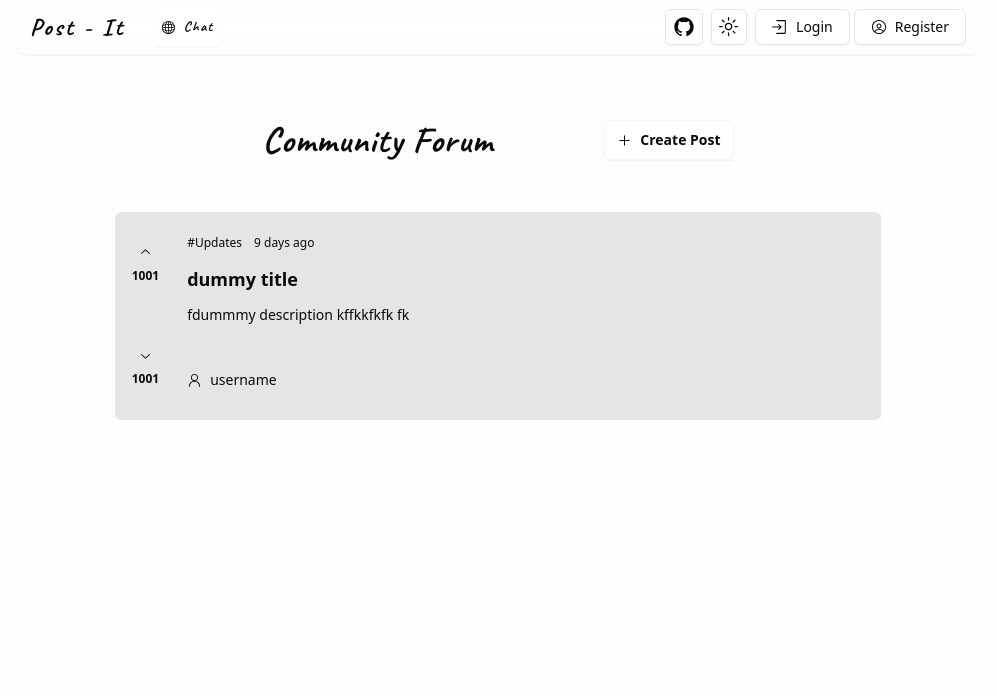
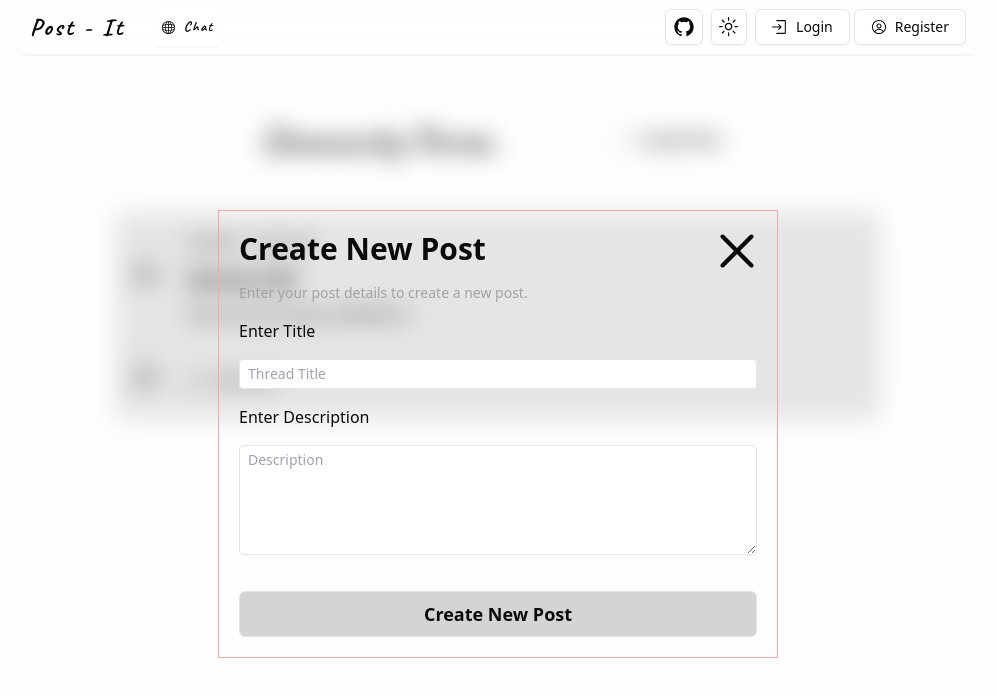
Before and after one commit to falcon71181/Post-It, a Next.js app in the folder client/: page / in a window 1280 px wide. Both pictures are taken after a click on the element "Create Post". Shown: the top 696 px of the page, without its empty margins (142-1139 px from the left). Built offline with nearby package versions, Linux system fonts and the light colour scheme; no server answers.

Commit message:
feat: create post form added

```diff
--- a/client/src/app/layout.tsx
+++ b/client/src/app/layout.tsx
@@ -37,7 +37,7 @@ export default function RootLayout({
           >
             <AuthContextProvider>
               <NavBar />
-              <div className="grow">{children}</div>
+              <div className="grow relative">{children}</div>
             </AuthContextProvider>
             <Background />
           </ThemeProvider>
--- a/client/src/app/page.tsx
+++ b/client/src/app/page.tsx
@@ -1,5 +1,9 @@
-import { FormPostCard } from "@/components/community-form/FormPostCard";
-import { PlusIcon } from "@radix-ui/react-icons";
+'use client'
+
+import { Dispatch, useState, SetStateAction } from "react";
+import { FormPostCard } from "@/components/community-form/ForumPostCard";
+import { PlusIcon, Cross2Icon } from "@radix-ui/react-icons";
+import ThreadForm from "@/components/community-form/CreatePostForm";
 
 type FormPostCardProps = {
   title: string,
@@ -12,26 +16,42 @@ const dumy: FormPostCardProps = {
 }
 
 export default function Home() {
+  const [toggleCreatePostForum, setToggleCreatePostForum] = useState<boolean>(false);
+
   return (
     <main className="text-2xl p-5 flex justify-center items-center">
       <div className="w-10/12 flex flex-col gap-5 items-center">
         <div className="w-2/3 flex justify-between font-caveat text-center text-4xl px-5 py-8 tracking-wide">
           <h1>Community Forum</h1>
-          <CreatePost />
+          <CreatePost dailogState={toggleCreatePostForum} setDailog={setToggleCreatePostForum} />
         </div>
         <div className="w-full flex flex-col items-center justify-center">
           <FormPostCard PostData={dumy} />
         </div>
       </div>
+      {toggleCreatePostForum && (
+        <CreatePostForum setDailog={setToggleCreatePostForum} />
+      )}
     </main>
   );
 }
 
-const CreatePost = () => {
+const CreatePost = ({ dailogState, setDailog }: { dailogState: boolean, setDailog: Dispatch<SetStateAction<boolean>> }) => {
   return (
-    <div className="font-semibold cursor-pointer font-sans tracking-normal text-lg flex justify-center items-center rounded-md px-3 gap-2 bg-background shadow-sm hover:bg-accent hover:text-accent-foreground border border-accent">
+    <div className="font-semibold cursor-pointer font-sans tracking-normal text-lg flex justify-center items-center rounded-md px-3 gap-2 bg-background shadow-sm hover:bg-accent hover:text-accent-foreground border border-accent" onClick={() => setDailog(!dailogState)}>
       <PlusIcon className="text-xl" />
       <h1 className="text-sm">Create Post</h1>
     </div>
   )
 }
+
+const CreatePostForum = ({ setDailog }: { setDailog: Dispatch<SetStateAction<boolean>> }) => {
+  return (
+    <div className="absolute inset-0 backdrop-blur-md flex justify-center items-center">
+      <div className="relative w-7/12 min-h-96 border border-red-300">
+        <Cross2Icon className="absolute top-3 right-3 size-14 hover:text-red-300 cursor-pointer" onClick={() => setDailog(false)} />
+        <ThreadForm />
+      </div>
+    </div>
+  )
+}
--- /dev/null
+++ b/client/src/components/community-form/CreatePostForm.tsx
@@ -0,0 +1,55 @@
+'use client'
+
+import { useState, useEffect, Dispatch, SetStateAction, FormEvent } from "react"
+import { useFormState, useFormStatus } from "react-dom"
+import { useAuthContext } from "@/contexts/auth"
+
+type PostForm = {
+  title: string;
+  body: string;
+}
+
+const PostForm = () => {
+  const SERVER = process.env.NEXT_PUBLIC_SERVER as string;
+
+  const [state, formAction] = useFormState();
+  const { pending } = useFormStatus();
+  const { authUser } = useAuthContext();
+  const [error, setError] = useState('');
+
+  return (
+    <form className='flex flex-col gap-4 p-5'>
+      <h1 className="font-semibold text-2xl md:text-3xl transition-all duration-500">Create New Post</h1>
+      <h1 className="text-xs md:text-sm text-neutral-400">Enter your post details to create a new post.</h1>
+      <h1 className="text-sm md:text-base dark:text-neutral-300">Enter Title</h1>
+      <input
+        id="title"
+        name="title"
+        type="text"
+        placeholder="Thread Title"
+        className='bg-background border border-border text-gray-900 text-sm rounded-sm focus:ring-blue-500 focus:border-blue-500 block w-full px-2 py-1 dark:placeholder-gray-400 dark:text-white dark:focus:ring-blue-500 dark:focus:border-blue-500'
+        required
+      />
+      <h1 className="text-sm md:text-base dark:text-neutral-300 col-span-3">Enter Description</h1>
+      <textarea
+        id="title"
+        name="title"
+        placeholder="Description"
+        rows={5}
+        className='bg-background border border-border text-gray-900 text-sm rounded-sm focus:ring-blue-500 focus:border-blue-500 block w-full px-2 py-1 dark:placeholder-gray-400 dark:text-white dark:focus:ring-blue-500 dark:focus:border-blue-500'
+        required
+      />
+      {error && (
+        <div className="w-full flex justify-center text-red-300 text-sm">{error}</div>
+      )}
+      <button
+        type="submit"
+        aria-disabled={pending}
+        className={`${pending ? 'cursor-wait' : 'cursor-pointer'} col-span-3 w-full px-3 py-2 mt-5 text-base md:text-lg dark:text-black font-semibold flex items-center justify-center rounded-md border border-border cursor-pointer bg-neutral-300 hover:bg-neutral-300/80 select-none transition-all duration-200`}>
+        {pending ? 'Loading...' : 'Create New Post'}
+      </button>
+    </form>
+  )
+}
+
+export default PostForm;
```
Also changed, not shown: client/src/components/community-form/ForumPostCard.tsx (renamed from client/src/components/community-form/FormPostCard.tsx).
